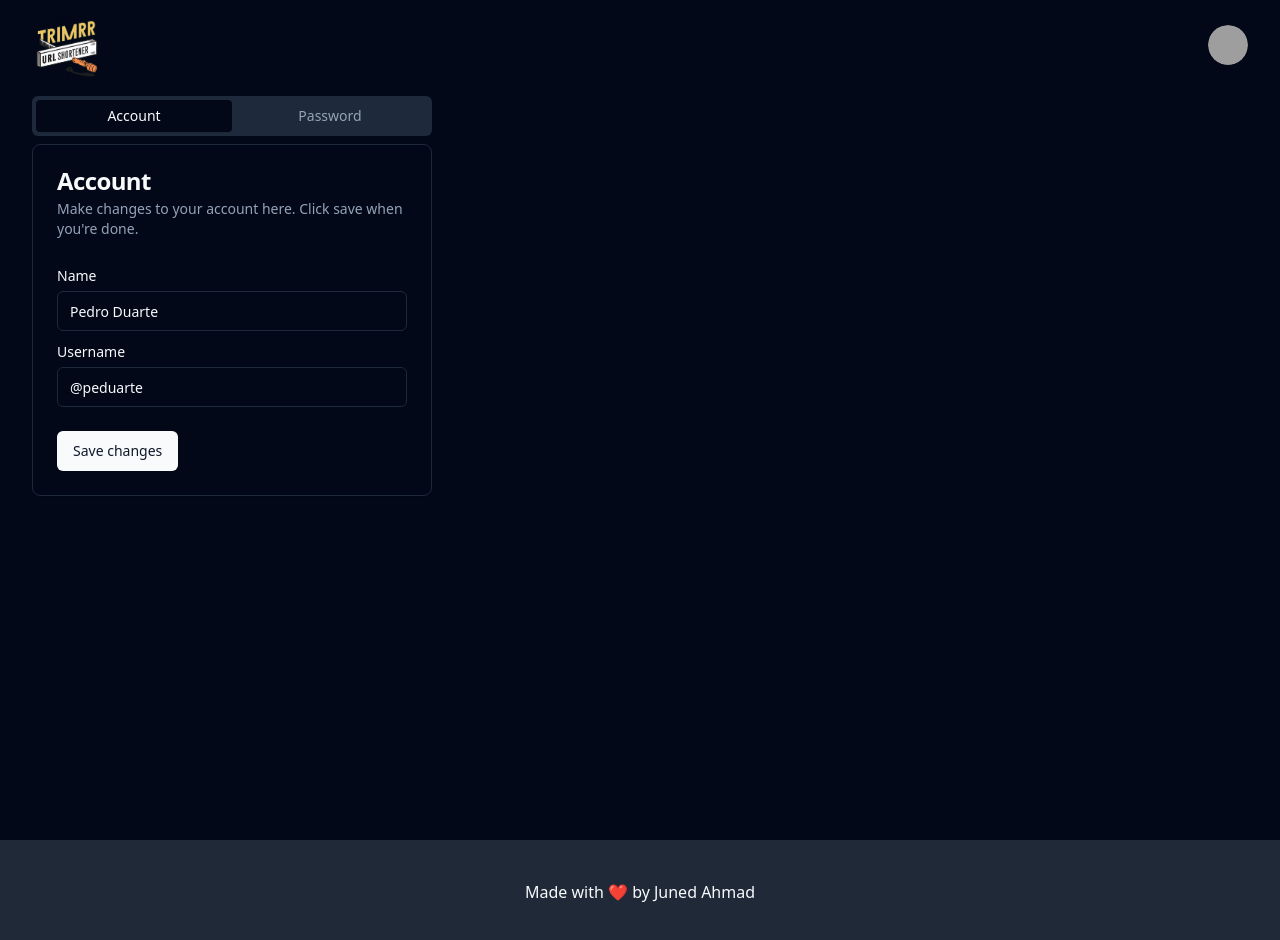
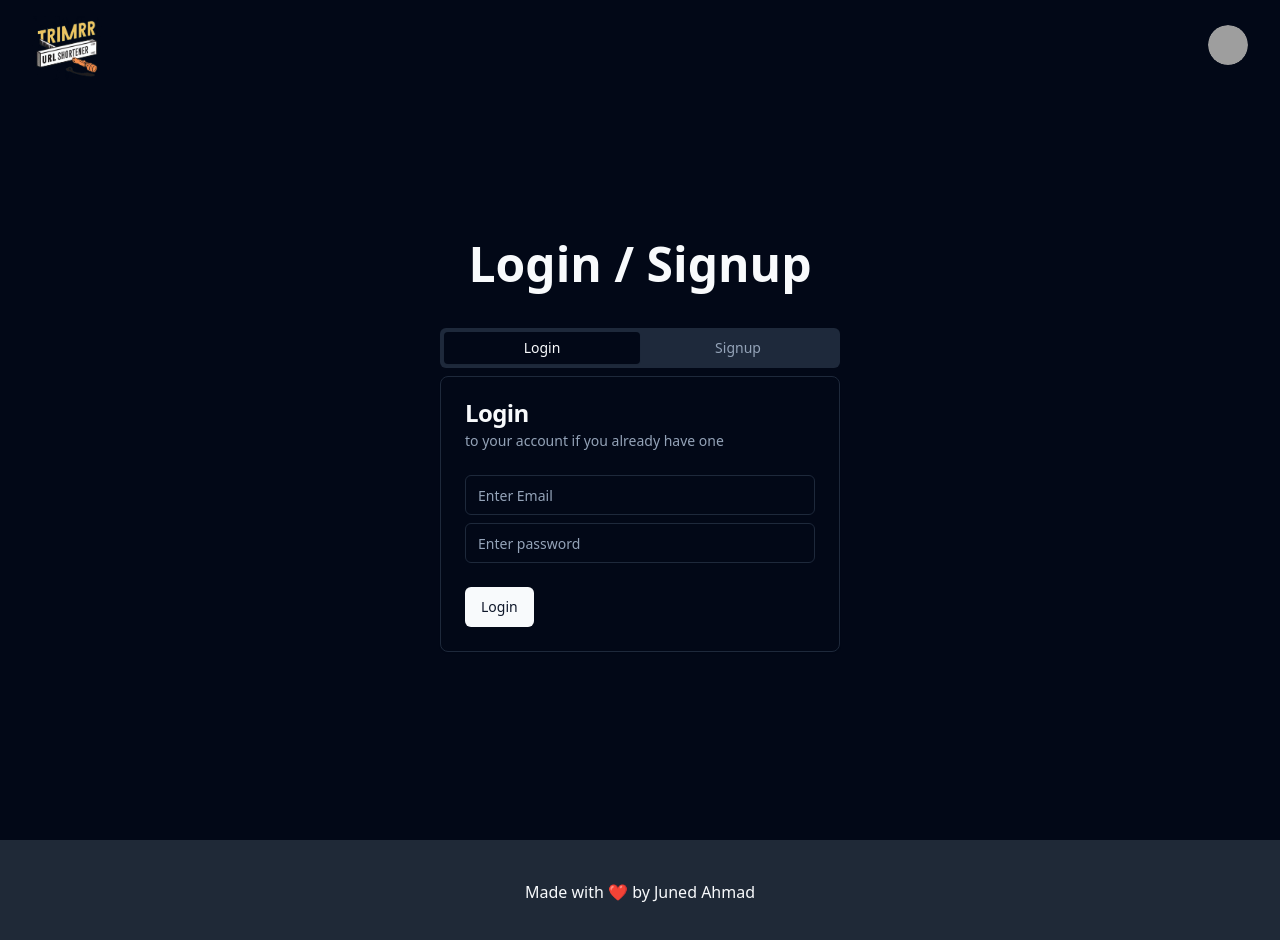
Before and after one commit to JunaidQureshi05/url-shortner, a React (Vite) app: page /auth in a window 1280 px wide. Shown: the top 940 px of the page. Built offline with nearby package versions, Linux system fonts and the light colour scheme; grey boxes are pictures that could not be loaded.

Commit message:
add auth to login flow annd setup context api

```diff
--- a/package.json
+++ b/package.json
@@ -25,9 +25,11 @@
     "react": "^18.3.1",
     "react-dom": "^18.3.1",
     "react-router-dom": "^6.24.1",
+    "react-spinners": "^0.14.1",
     "shadcn-ui": "^0.8.0",
     "tailwind-merge": "^2.3.0",
-    "tailwindcss-animate": "^1.0.7"
+    "tailwindcss-animate": "^1.0.7",
+    "yup": "^1.4.0"
   },
   "devDependencies": {
     "@types/react": "^18.3.3",
--- a/src/App.jsx
+++ b/src/App.jsx
@@ -5,6 +5,7 @@ import Dashboard from "./pages/Dashboard/Dashboard";
 import Auth from "./pages/Auth/Auth";
 import Link from "./pages/Link/Link";
 import RedirectionLink from "./pages/RedirectionLink/RedirectionLink";
+import UrlProvider from "./context";
 
 function App() {
   const router = createBrowserRouter([
@@ -34,7 +35,11 @@ function App() {
       ],
     },
   ]);
-  return <RouterProvider router={router} />;
+  return (
+    <UrlProvider>
+      <RouterProvider router={router} />
+    </UrlProvider>
+  );
 }
 
 export default App;
--- /dev/null
+++ b/src/components/Error/Error.jsx
@@ -0,0 +1,7 @@
+import React from "react";
+
+const Error = ({ message }) => {
+  return <span className="text-sm text-red-400">{message}</span>;
+};
+
+export default Error;
--- /dev/null
+++ b/src/components/Login/Login.jsx
@@ -0,0 +1,111 @@
+import React, { useEffect, useState } from "react";
+import {
+  Card,
+  CardContent,
+  CardDescription,
+  CardFooter,
+  CardHeader,
+  CardTitle,
+} from "@/components/ui/card";
+import { Input } from "../ui/input";
+import { Button } from "../ui/button";
+import { BeatLoader } from "react-spinners";
+import Error from "../Error/Error";
+import * as Yup from "yup";
+import useFetch from "@/hooks/useFetch";
+import { login } from "@/db/apiAuth";
+import { useNavigate, useSearchParams } from "react-router-dom";
+import { urlState } from "@/context";
+
+const Login = () => {
+  const [formData, setFormData] = useState({ email: "", password: "" });
+  const [errors, setErrors] = useState([]);
+
+  let [searchParams] = useSearchParams();
+  const longLink = searchParams.get("createNew");
+  const navigate = useNavigate();
+  const { data, error, loading, fn: fnLogin } = useFetch(login, formData);
+  const { fetchUser } = urlState();
+
+  const handleInputChange = (e) => {
+    const { name, value } = e.target;
+    setFormData({ ...formData, [name]: value });
+  };
+
+  const handleLogin = async () => {
+    setErrors([]);
+    // call your login API here
+    // if successful, navigate to home page
+    // if not successful, set errors
+    try {
+      const schema = Yup.object().shape({
+        email: Yup.string()
+          .email("Invalid email")
+          .required("Email is required"),
+        password: Yup.string()
+          .min(6, "Password must be at least 6 characters")
+          .required("Password is required"),
+      });
+      await schema.validate(formData, { abortEarly: false });
+      await fnLogin();
+    } catch (e) {
+      const newErrors = {};
+      e.inner.forEach((error) => {
+        newErrors[error.path] = error.message;
+      });
+      setErrors(newErrors);
+    }
+  };
+
+  useEffect(() => {
+    console.log(data);
+    if (error === null && data) {
+      navigate(`/dashboard?${longLink ? `createNew=${longLink}` : ""}`);
+      fetchUser();
+    }
+  }, [data, error]);
+
+  console.log("Error is #############", error?.message);
+  return (
+    <Card>
+      <CardHeader>
+        <CardTitle>Login</CardTitle>
+        <CardDescription>
+          to your account if you already have one{" "}
+        </CardDescription>
+        {error && <Error message={error?.message} />}
+      </CardHeader>
+      <CardContent className="space-y-2">
+        <div className="space-y-1">
+          <Input
+            name="email"
+            type="email"
+            placeholder="Enter Email"
+            onChange={handleInputChange}
+          />
+          {errors?.email && <Error message={errors?.email} />}
+        </div>
+        <div className="space-y-1">
+          <Input
+            name="password"
+            type="password"
+            placeholder="Enter password"
+            onChange={handleInputChange}
+          />
+          {errors?.password && <Error message={errors?.password} />}
+        </div>
+      </CardContent>
+      <CardFooter>
+        <Button onClick={fnLogin}>
+          {loading ? (
+            <BeatLoader size={10} color="#36d7b7" onClick={handleLogin} />
+          ) : (
+            "Login"
+          )}
+        </Button>
+      </CardFooter>
+    </Card>
+  );
+};
+
+export default Login;
--- /dev/null
+++ b/src/components/Signup/Signup.jsx
@@ -0,0 +1,7 @@
+import React from "react";
+
+const Signup = () => {
+  return <div>Signup</div>;
+};
+
+export default Signup;
--- /dev/null
+++ b/src/context.jsx
@@ -0,0 +1,31 @@
+import { getCurrentUser } from "./db/apiAuth";
+import useFetch from "./hooks/useFetch";
+
+const { createContext, useEffect, useContext } = require("react");
+
+const UrlContext = createContext();
+
+const UrlProvider = ({ children }) => {
+  const {
+    loading,
+    data: user,
+    error,
+    fn: fetchUser,
+  } = useFetch(getCurrentUser);
+  const isAuthenticated = user?.role === "authenticated";
+
+  useEffect(() => {
+    fetchUser();
+  }, []);
+  return (
+    <UrlContext.Provider value={{ user, fetchUser, loading, isAuthenticated }}>
+      {children}
+    </UrlContext.Provider>
+  );
+};
+
+export const urlState = () => {
+  return useContext(UrlContext);
+};
+
+export default UrlProvider;
--- /dev/null
+++ b/src/db/apiAuth.js
@@ -0,0 +1,23 @@
+import supabase from "./supabase";
+
+console.log("@@@@@@@", supabase);
+
+export async function login({ email, password }) {
+  debugger;
+  const { data, error } = await supabase.auth.signInWithPassword({
+    email,
+    password,
+  });
+
+  if (error) {
+    throw new Error(error.message);
+  }
+  return data;
+}
+
+export async function getCurrentUser() {
+  const { data: session, error } = await supabase.auth.getSession();
+  if (!session.session) return null;
+  if (error) throw new Error(error.message);
+  return session.session;
+}
--- a/src/db/supabase.js
+++ b/src/db/supabase.js
@@ -1,6 +1,6 @@
 import { createClient } from "@supabase/supabase-js";
 
-const supabaseUrl = import.meta.env.VITE_SUPABASE_URL;
+export const supabaseUrl = import.meta.env.VITE_SUPABASE_URL;
 const supabaseKey = import.meta.env.VITE_SUPABASE_ANON_KEY;
 const supabase = createClient(supabaseUrl, supabaseKey);
 
--- /dev/null
+++ b/src/hooks/useFetch.js
@@ -0,0 +1,25 @@
+import { useState } from "react";
+
+const useFetch = (cb, options = {}) => {
+  const [data, setData] = useState(null);
+  const [loading, setLoading] = useState(null);
+  const [error, setError] = useState(null);
+
+  const fn = async (...args) => {
+    setLoading(true);
+    setError(null);
+    try {
+      const response = await cb(options, ...args);
+      setData(response);
+      setError(null);
+    } catch (error) {
+      setError(error);
+    } finally {
+      setLoading(false);
+    }
+  };
+
+  return { data, loading, error, fn };
+};
+
+export default useFetch;
--- a/src/pages/Auth/Auth.jsx
+++ b/src/pages/Auth/Auth.jsx
@@ -1,4 +1,4 @@
-import React from "react";
+import React, { useEffect } from "react";
 import { Button } from "@/components/ui/button";
 import {
   Card,
@@ -11,60 +11,32 @@ import {
 import { Input } from "@/components/ui/input";
 import { Label } from "@/components/ui/label";
 import { Tabs, TabsContent, TabsList, TabsTrigger } from "@/components/ui/tabs";
+import { useSearchParams } from "react-router-dom";
+import Login from "@/components/Login/Login";
+import Signup from "@/components/Signup/Signup";
 const Auth = () => {
+  const [searchParams] = useSearchParams();
+
   return (
-    <Tabs defaultValue="account" className="w-[400px]">
-      <TabsList className="grid w-full grid-cols-2">
-        <TabsTrigger value="account">Account</TabsTrigger>
-        <TabsTrigger value="password">Password</TabsTrigger>
-      </TabsList>
-      <TabsContent value="account">
-        <Card>
-          <CardHeader>
-            <CardTitle>Account</CardTitle>
-            <CardDescription>
-              Make changes to your account here. Click save when you're done.
-            </CardDescription>
-          </CardHeader>
-          <CardContent className="space-y-2">
-            <div className="space-y-1">
-              <Label htmlFor="name">Name</Label>
-              <Input id="name" defaultValue="Pedro Duarte" />
-            </div>
-            <div className="space-y-1">
-              <Label htmlFor="username">Username</Label>
-              <Input id="username" defaultValue="@peduarte" />
-            </div>
-          </CardContent>
-          <CardFooter>
-            <Button>Save changes</Button>
-          </CardFooter>
-        </Card>
-      </TabsContent>
-      <TabsContent value="password">
-        <Card>
-          <CardHeader>
-            <CardTitle>Password</CardTitle>
-            <CardDescription>
-              Change your password here. After saving, you'll be logged out.
-            </CardDescription>
-          </CardHeader>
-          <CardContent className="space-y-2">
-            <div className="space-y-1">
-              <Label htmlFor="current">Current password</Label>
-              <Input id="current" type="password" />
-            </div>
-            <div className="space-y-1">
-              <Label htmlFor="new">New password</Label>
-              <Input id="new" type="password" />
-            </div>
-          </CardContent>
-          <CardFooter>
-            <Button>Save password</Button>
-          </CardFooter>
-        </Card>
-      </TabsContent>
-    </Tabs>
+    <div className="mt-36 flex flex-col items-center gap-10">
+      <h1 className="text-5xl font-extrabold">
+        {searchParams.get("createNew")
+          ? "Hold up! Let's login first..."
+          : "Login / Signup"}
+      </h1>
+      <Tabs defaultValue="login" className="w-[400px]">
+        <TabsList className="grid w-full grid-cols-2">
+          <TabsTrigger value="login">Login</TabsTrigger>
+          <TabsTrigger value="signup">Signup</TabsTrigger>
+        </TabsList>
+        <TabsContent value="login">
+          <Login />
+        </TabsContent>
+        <TabsContent value="signup">
+          <Signup />
+        </TabsContent>
+      </Tabs>
+    </div>
   );
 };
 
```
Also changed, not shown: 2 other files (tests, documents, lock files or other folders).
